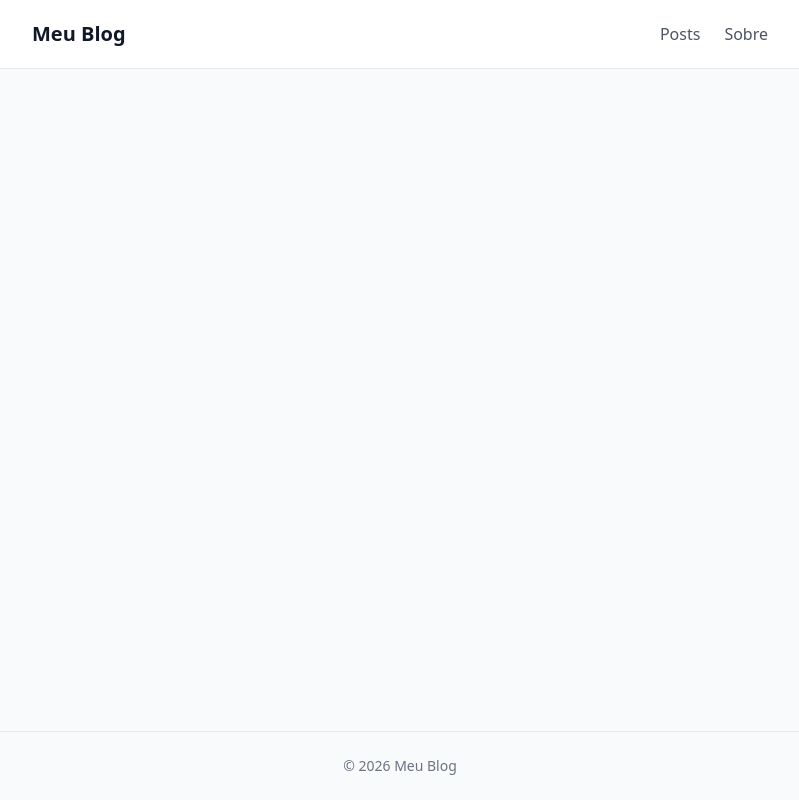
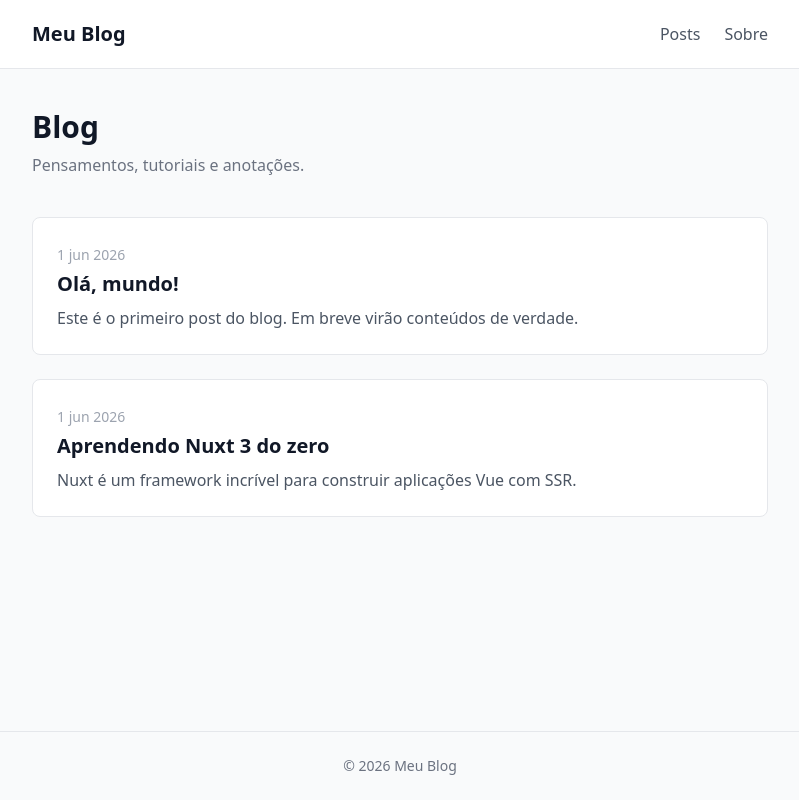
Before and after one commit to fgregoryb/falador, a Nuxt app: page / in a window 1280 px wide. Shown: the whole page, without its empty margins (240-1039 px from the left). Built offline with nearby package versions, Linux system fonts and the light colour scheme.

Commit message:
feat: adiciona home estática para validar layout e roteamento

```diff
--- /dev/null
+++ b/app/pages/index.vue
@@ -0,0 +1,39 @@
+<template>
+  <div>
+    <h1 class="text-3xl font-bold text-gray-900 mb-2">Blog</h1>
+    <p class="text-gray-500 mb-10">Pensamentos, tutoriais e anotações.</p>
+
+    <div class="space-y-6">
+      <article
+        v-for="post in posts"
+        :key="post.slug"
+        class="bg-white rounded-lg border border-gray-200 p-6 hover:border-indigo-300 transition-colors"
+      >
+        <time class="text-sm text-gray-400">{{ post.date }}</time>
+        <h2 class="text-xl font-semibold text-gray-900 mt-1 mb-2">
+          <NuxtLink :to="`/posts/${post.slug}`" class="hover:text-indigo-600 transition-colors">
+            {{ post.title }}
+          </NuxtLink>
+        </h2>
+        <p class="text-gray-600">{{ post.excerpt }}</p>
+      </article>
+    </div>
+  </div>
+</template>
+
+<script setup lang="ts">
+const posts = [
+  {
+    slug: 'hello-world',
+    title: 'Olá, mundo!',
+    excerpt: 'Este é o primeiro post do blog. Em breve virão conteúdos de verdade.',
+    date: '1 jun 2026',
+  },
+  {
+    slug: 'aprendendo-nuxt',
+    title: 'Aprendendo Nuxt 3 do zero',
+    excerpt: 'Nuxt é um framework incrível para construir aplicações Vue com SSR.',
+    date: '1 jun 2026',
+  },
+]
+</script>
```
